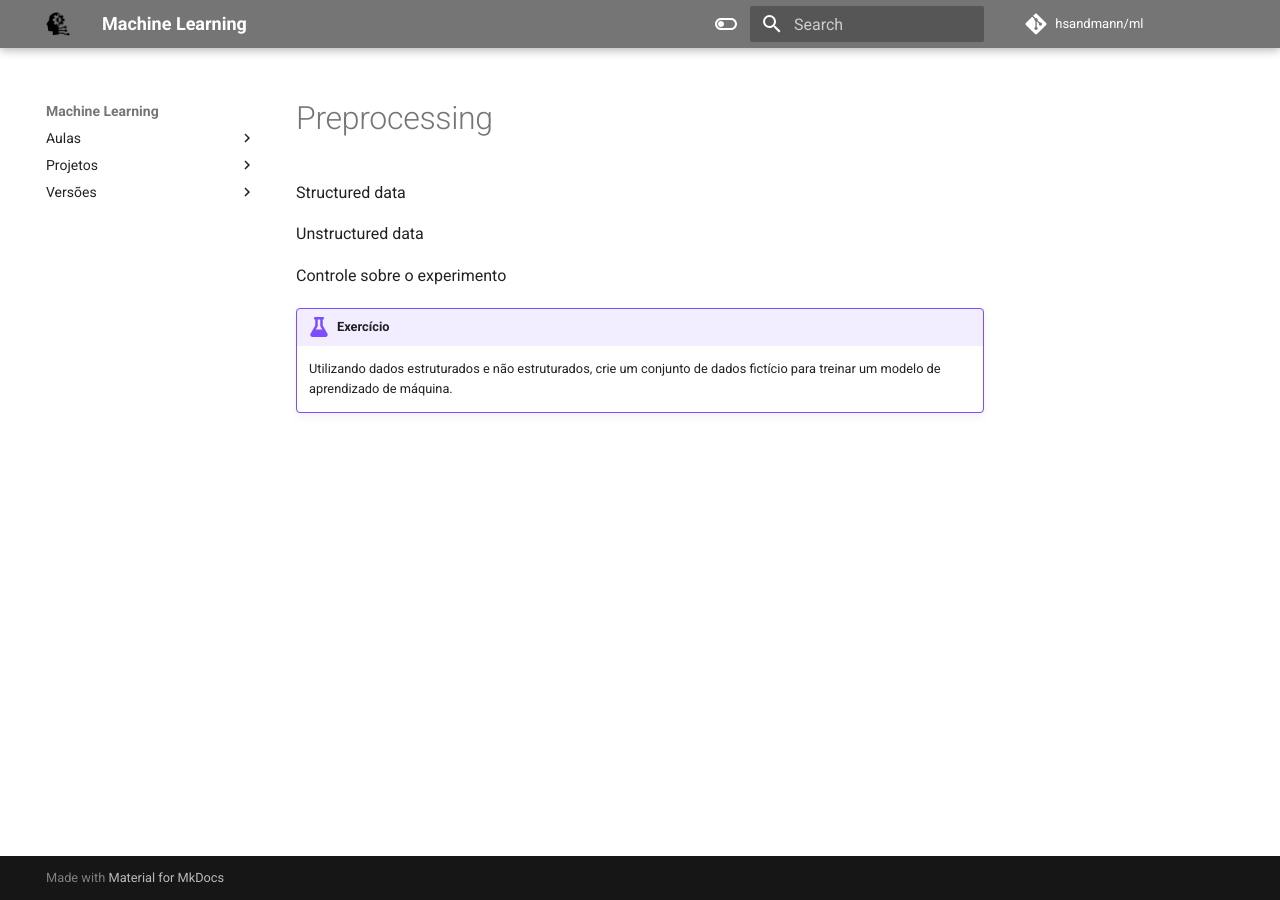
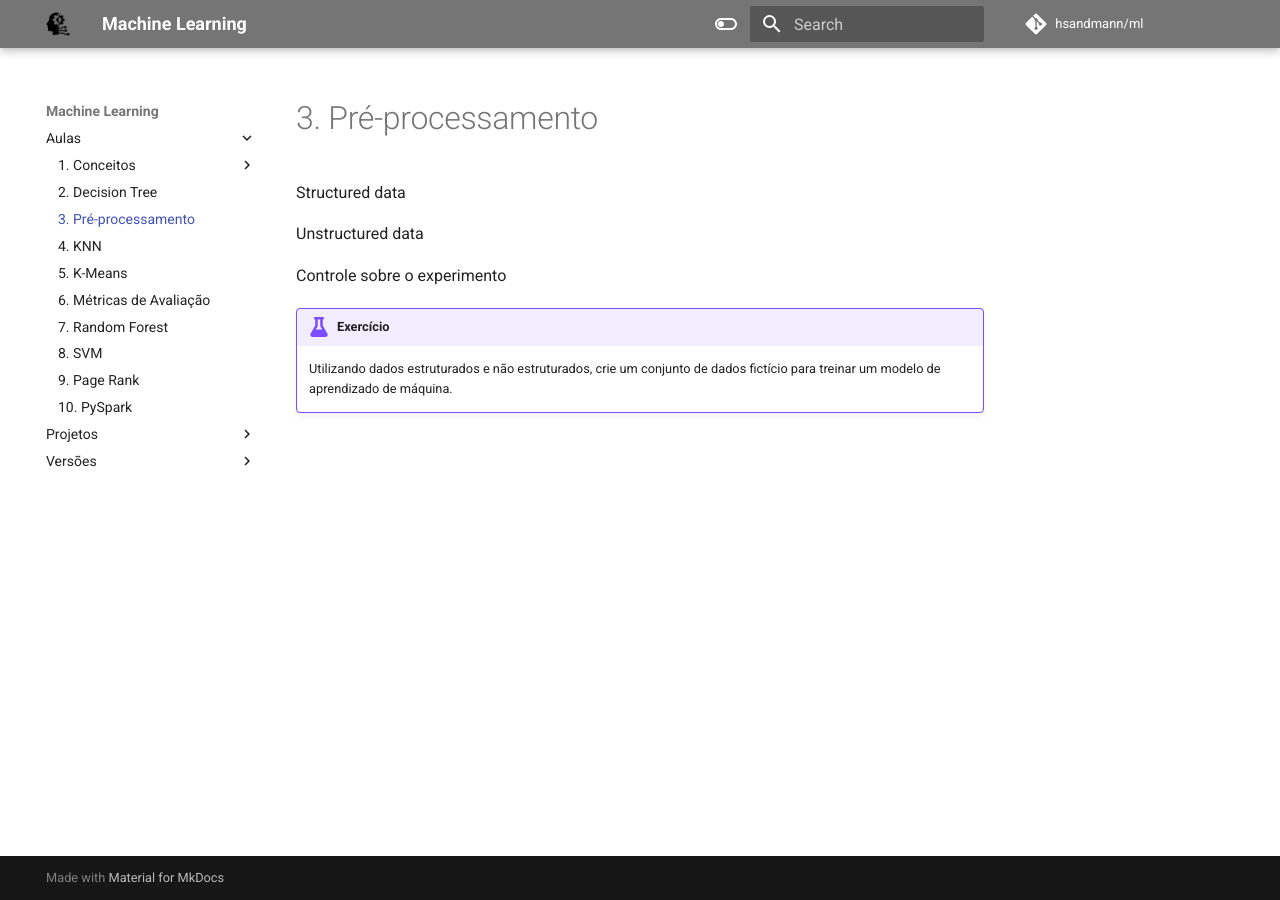
Before and after one commit to hsandmann/ml, an MkDocs documentation site: the page built from docs/classes/preprocessing/preprocessing.md, in a window 1280 px wide. Built offline with MkDocs 1.6.1 and Material for MkDocs 9.7.7, drawn with Linux system fonts in a browser that asks for light colours; comment, search, counter and statistics services are not loaded; some of the changed lines change nothing that is shown.

Commit message:
fixed path

```diff
--- a/mkdocs.yml
+++ b/mkdocs.yml
@@ -143,7 +143,7 @@ nav:
       - 1.3. Dados: ./classes/concepts/data/data.md
       - 1.4. Exercício: ./classes/concepts/exercise/exercise.md
     - 2. Decision Tree: ./classes/decision_tree/decision_tree.md
-    - 3. Pré-processamento: ./classes/pre_processing/preprocessing.md
+    - 3. Pré-processamento: ./classes/preprocessing/preprocessing.md
     - 4. KNN: ./classes/knn/knn.md
     - 5. K-Means: ./classes/kmeans/kmeans.md
     - 6. Métricas de Avaliação: ./classes/metrics/metricas.md
```
